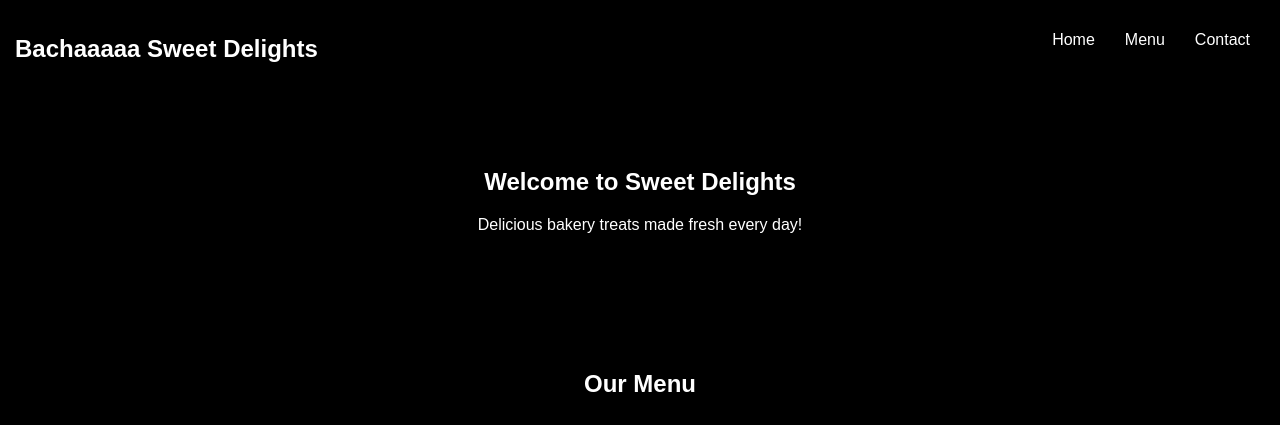
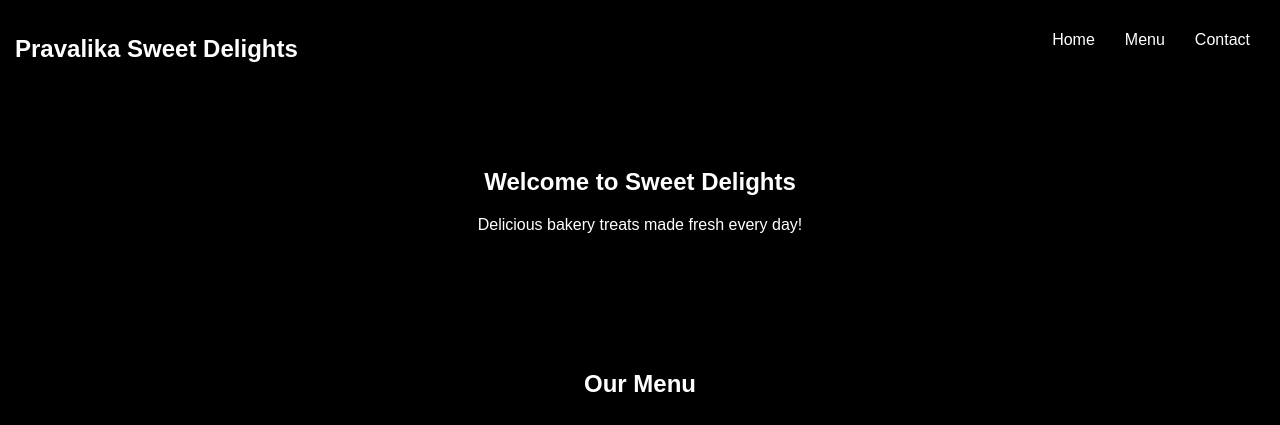
Before and after one commit to vulkanCommand/aws-devops-portfolio, a website: page index.html in a window 1280 px wide. Shown: the top 425 px of the page. Drawn offline with Linux system fonts and the light colour scheme.

Commit message:
Update index.html

```diff
--- a/index.html
+++ b/index.html
@@ -3,7 +3,7 @@
 <head>
     <meta charset="UTF-8">
     <meta name="viewport" content="width=device-width, initial-scale=1.0">
-    <title>Bachaaaaa Delights Bakery</title>
+    <title>Pravalika Delights Bakery</title>
     <link rel="stylesheet" href="styles.css">
     <script defer src="script.js"></script>
 </head>
@@ -11,7 +11,7 @@
     <div class="background"></div>
     <div class="overlay">
         <nav>
-            <h1>Bachaaaaa Sweet Delights</h1>
+            <h1>Pravalika Sweet Delights</h1>
             <ul>
                 <li><a href="#home">Home</a></li>
                 <li><a href="#menu">Menu</a></li>
```
